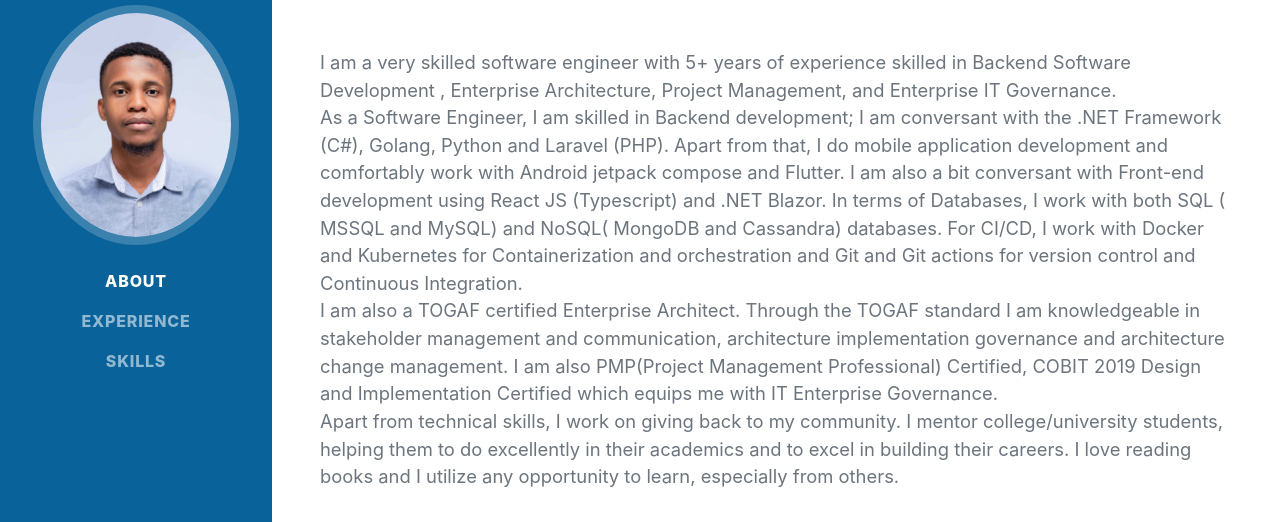
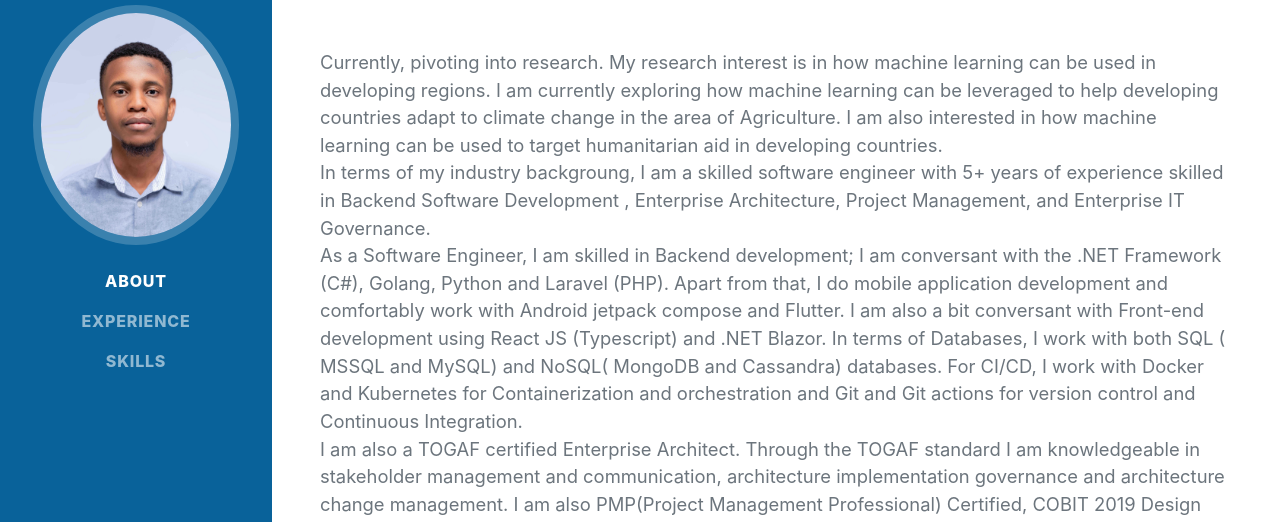
Before and after one commit to lewis-msasa/lewis-msasa.github.io, a website: page index.html in a window 1280 px wide. Shown: the part 211-733 px from the top of the page. Drawn offline with nearby package versions, Linux system fonts and the light colour scheme; a web font is replaced by a local one.

Commit message:
Update index.html

```diff
--- a/index.html
+++ b/index.html
@@ -46,7 +46,11 @@
                         <a href="mailto:name@email.com">lewis_msasa@berkeley.edu</a>
                     </div>
                     <p class="lead mb-5">
-                        I am a very skilled software engineer with 5+ years of experience skilled in Backend Software Development , Enterprise
+                        Currently, pivoting into research. My research interest is in how machine learning can be used in developing regions.
+                        I am currently exploring how machine learning can be leveraged to help developing countries adapt to climate change in
+                        the area of Agriculture. I am also interested in how machine learning can be used to target humanitarian aid in developing countries.
+                        <br />
+                        In terms of my industry backgroung, I am a skilled software engineer with 5+ years of experience skilled in Backend Software Development , Enterprise
                         Architecture, Project Management, and Enterprise IT Governance.
                         <br />
                         As a Software Engineer, I am skilled in Backend development; I am conversant with the .NET Framework (C#), Golang,
```
